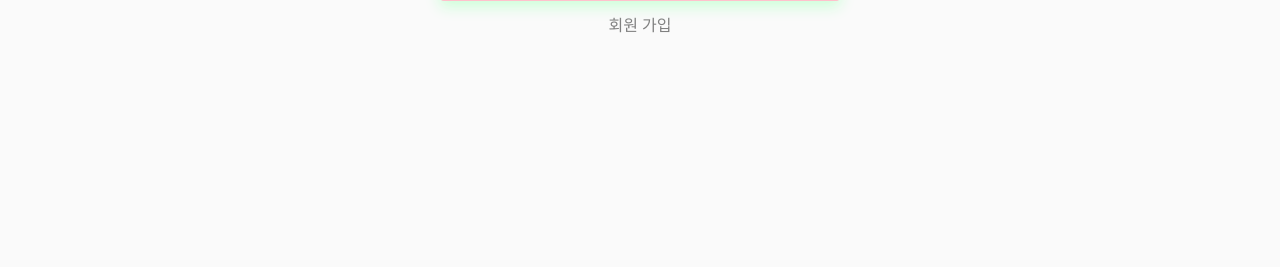
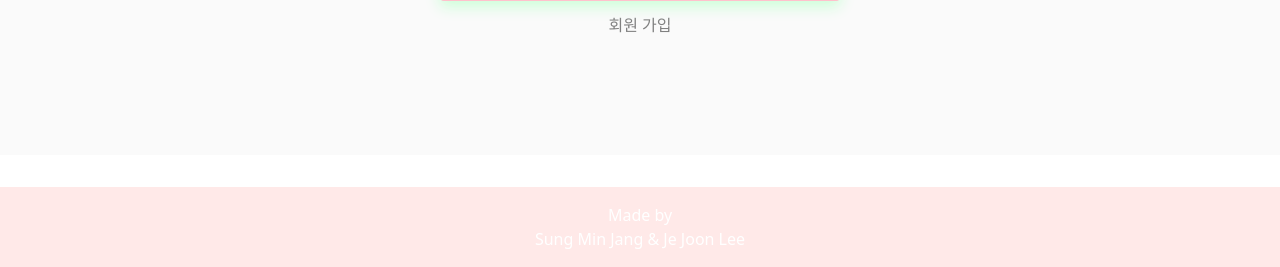
Before and after one commit to jejoonlee/Django_pair_project_5, a Django app: page / in a window 1280 px wide. Shown: the part 645-912 px from the top of the page. Before the commit the page ends 678 px from the top, so only its background shows below. Run offline with Django 3.2, Linux system fonts and the light colour scheme; some libraries are stand-ins or nearby versions.

Commit message:
footer 만들기, 디테일 페이지에서 이미지 넣기

```diff
--- a/base/base.html
+++ b/base/base.html
@@ -19,7 +19,10 @@
   {% block content %}
   {% endblock content %}
 
-
+  <footer class="footer">
+    <p class="footer-content">Made by</p>
+    <p class="footer-content ">Sung Min Jang & Je Joon Lee</p>
+  </footer>
 
   <!-- axios -->
   <script src="https://cdn.jsdelivr.net/npm/axios/dist/axios.min.js"></script>
--- a/static/css/style.css
+++ b/static/css/style.css
@@ -293,3 +293,19 @@
                -32px 32px #f9a825,
                -36px 36px #ff5722;
 }
+
+/* footer */
+.footer {
+  display: flex;
+  flex-direction: column;
+  align-items: center;
+  justify-content: center;
+  padding: 1rem;
+  margin-top: 2rem;
+  background-color: #ffe3e1c2;
+}
+
+.footer-content {
+  margin: 0;
+  color: #fff;
+}
```
Also changed, not shown: articles/templates/articles/review.html (+10 -1 lines), static/images/bmo.jpg (added), static/images/feel.png (added), static/images/kang.webp (added), static/images/tak.webp (added).
